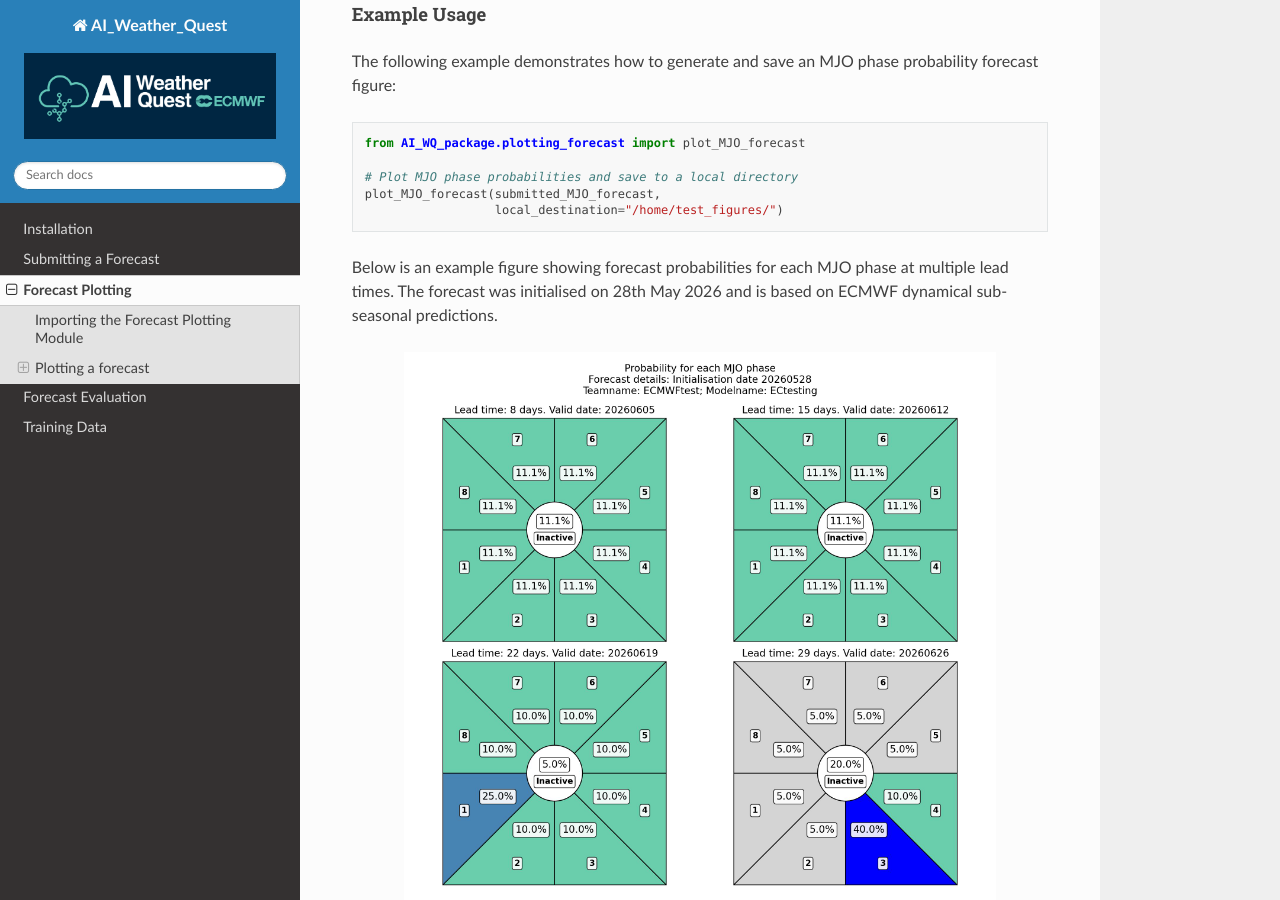
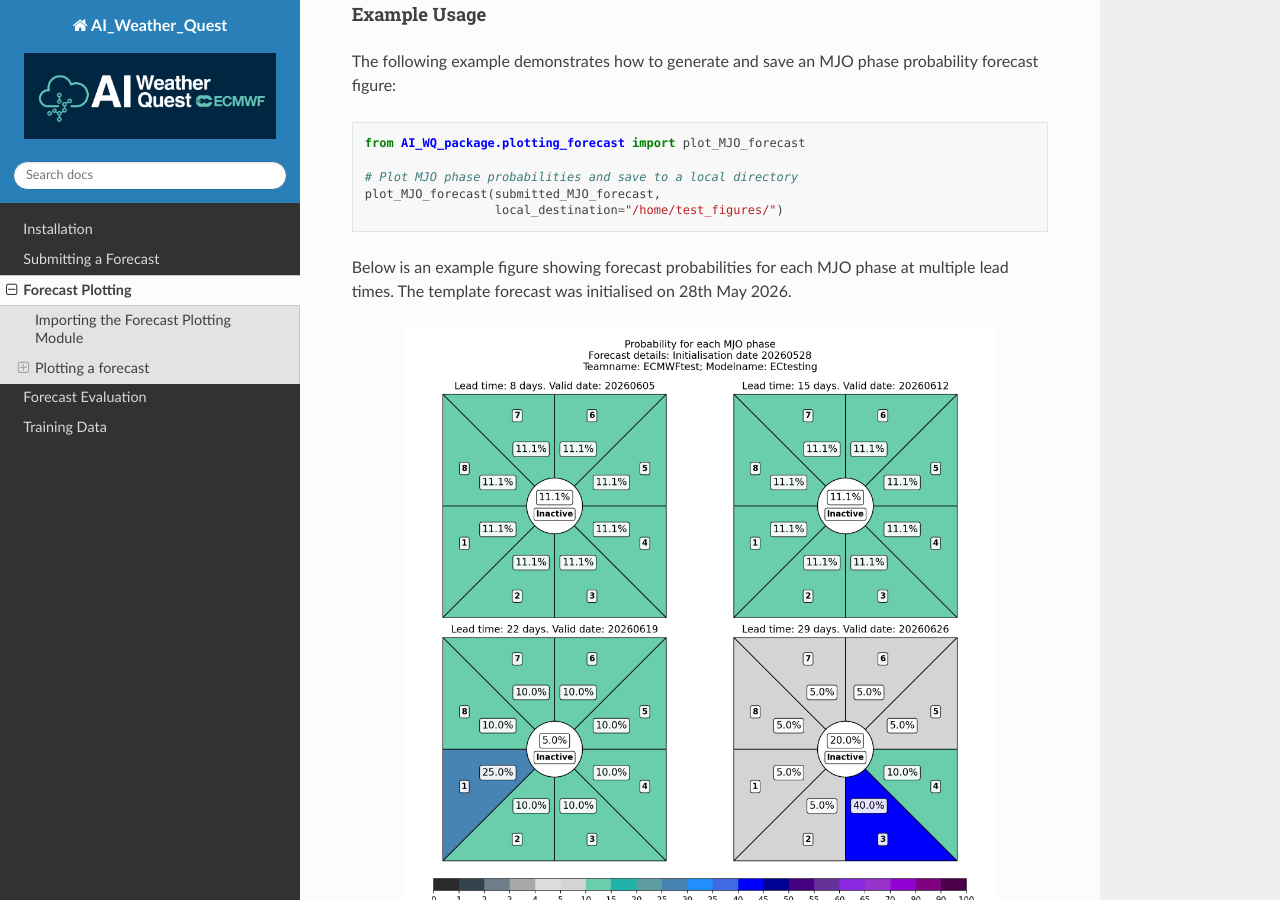
Before and after one commit to joshuatalib/AI_weather_quest, a Sphinx documentation site: the page built from docs/source/plotting_forecast.rst, in a window 1280 px wide and 900 px high, scrolled down 5110 px. Built offline with Sphinx 7.4.7 and the Read the Docs theme 3.1.0, drawn with Linux system fonts in a browser that asks for light colours; pages that are not in the unit, such as notebooks, are missing from menus.

Commit message:
Clarify example figure description in documentation
Updated the description of the example figure to reflect the template forecast initialization.

```diff
--- a/docs/source/plotting_forecast.rst
+++ b/docs/source/plotting_forecast.rst
@@ -197,7 +197,7 @@ The following example demonstrates how to generate and save an MJO phase probabi
    plot_MJO_forecast(submitted_MJO_forecast,
                      local_destination="/home/test_figures/")
 
-Below is an example figure showing forecast probabilities for each MJO phase at multiple lead times. The forecast was initialised on 28th May 2026 and is based on ECMWF dynamical sub-seasonal predictions.
+Below is an example figure showing forecast probabilities for each MJO phase at multiple lead times. The template forecast was initialised on 28th May 2026.
 
 .. figure:: MJO_20260528_ECMWFtest_ECtesting.jpg
    :alt: Wheeler–Hendon diagram showing MJO phase probabilities
```
